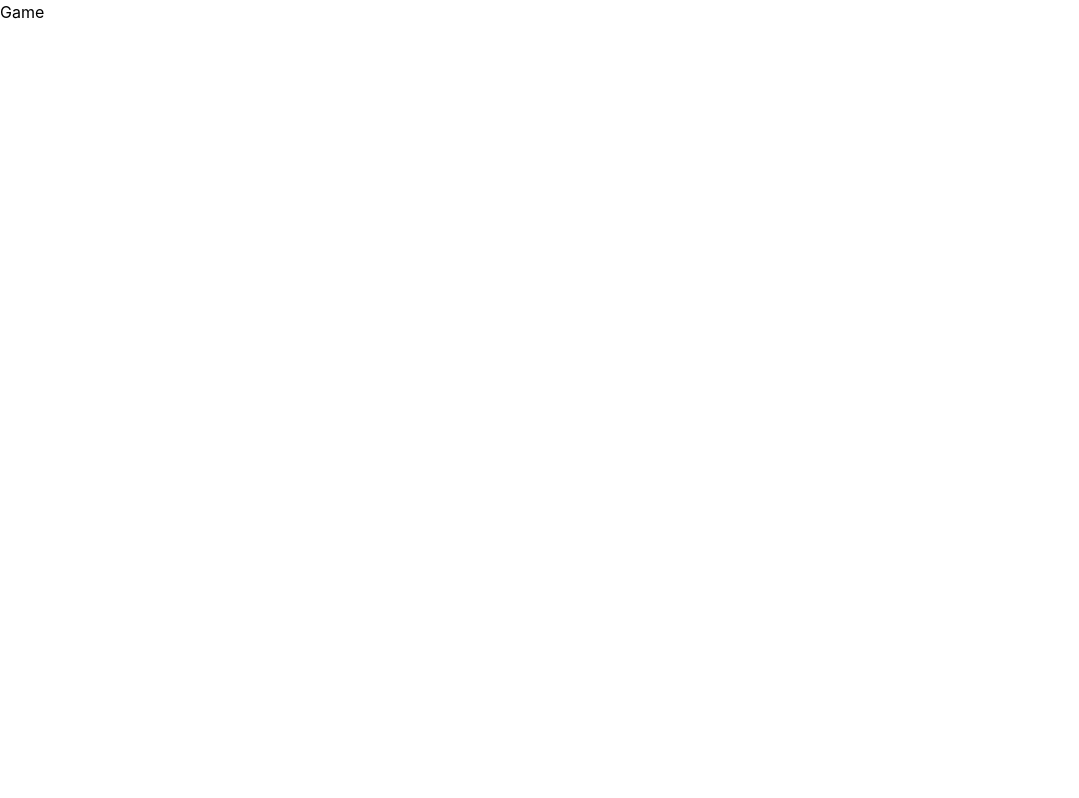
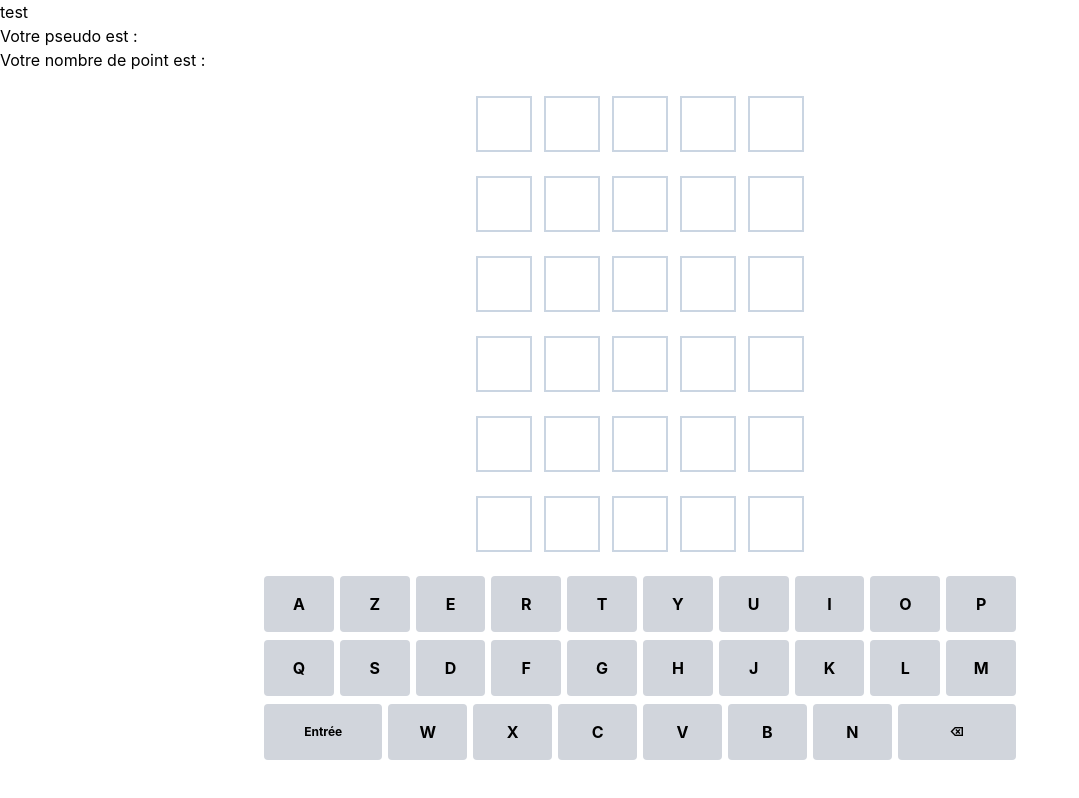
Before and after one commit to t3mq/projet-frontend, a React (Vite) app: page /partie in a window 1280 px wide. Shown: the whole page, without its empty margins (0-1079 px from the left). Built offline with nearby package versions, Linux system fonts and the light colour scheme.

Commit message:
ajout du clavier virtuel

```diff
--- a/src/components/Keyboard.jsx
+++ b/src/components/Keyboard.jsx
@@ -13,7 +13,13 @@ const STATUS_CLASSES = {
   absent: "bg-gray-500 text-white",
 };
 
-export default function Keyboard({ statuses, onLetter, onEnter, onDelete, disabled }) {
+export default function Keyboard({
+  statuses,
+  onLetter,
+  onEnter,
+  onDelete,
+  disabled,
+}) {
   function handleClick(key) {
     if (key === "ENTER") onEnter();
     else if (key === "DELETE") onDelete();
@@ -21,7 +27,7 @@ export default function Keyboard({ statuses, onLetter, onEnter, onDelete, disabl
   }
 
   return (
-    <div className="mx-auto flex max-w-lg flex-col gap-2">
+    <div className="mx-auto flex max-w-3xl w-full px-2 flex-col gap-2">
       {ROWS.map((row, i) => (
         <div className="flex justify-center gap-1.5" key={i}>
           {row.map((key) => {
--- /dev/null
+++ b/src/components/WordGrid.jsx
@@ -0,0 +1,101 @@
+import { useEffect, useState } from "react";
+import Keyboard from "./Keyboard";
+
+export default function Tableau() {
+  const [lignes, setLignes] = useState(["", "", "", "", "", ""]); // pour avoir les 6 lignes vides de départ
+
+  const [ligneActive, setLigneActive] = useState(0); // l'index de la ligne en cours d'utilisation
+
+  // ! ----------------fonction pour la logique du clavier virtuel/physique----------
+
+  // ? Fonction pour ajouter une lettre
+  const ajouterLettre = (lettre) => {
+    if (ligneActive >= 6) return; // Sécurité
+    const motActuel = lignes[ligneActive];
+
+    if (motActuel.length < 5) {
+      const nouvellesLignes = [...lignes];
+      nouvellesLignes[ligneActive] = motActuel + lettre;
+      setLignes(nouvellesLignes);
+    }
+  };
+
+  // ? Fonction pour effacer
+  const effacerLettre = () => {
+    if (ligneActive >= 6) return;
+    const motActuel = lignes[ligneActive];
+
+    if (motActuel.length > 0) {
+      const nouvellesLignes = [...lignes];
+      nouvellesLignes[ligneActive] = motActuel.slice(0, -1);
+      setLignes(nouvellesLignes);
+    }
+  };
+
+  // ? Fonction pour valider
+  const validerMot = () => {
+    if (ligneActive >= 6) return;
+    const motActuel = lignes[ligneActive];
+
+    if (motActuel.length === 5) {
+      setLigneActive((precedente) => precedente + 1);
+    }
+  };
+  // ! ------------------------------------------------------------
+
+  // ! logique des trois cas ( ajouter, effacer, valider) en appelant les fonctions défini plus haut
+  useEffect(() => {
+    const gererClavier = (evenement) => {
+      const touche = evenement.key.toUpperCase();
+
+      // On appelle les fonctions défini plus tot
+
+      // ? ajouter
+      if (/^[A-Z]$/.test(touche)) {
+        ajouterLettre(touche);
+      }
+      // ? supprimer
+      if (evenement.key === "Backspace") {
+        effacerLettre();
+      }
+      // ? valider
+      if (evenement.key === "Enter") {
+        validerMot();
+      }
+    };
+
+    window.addEventListener("keydown", gererClavier);
+    return () => window.removeEventListener("keydown", gererClavier);
+  }, [lignes, ligneActive]);
+
+  return (
+    // ! Affichage de la grille
+    <div className="flex flex-col gap-6 items-center mt-6">
+      {/* // ? la grille */}
+      {lignes.map((motDeLaLigne, indexLigne) => (
+        <div key={indexLigne} className="grid grid-cols-5 gap-3 w-fit">
+          {[0, 1, 2, 3, 4].map((indexCase) => {
+            const lettre = motDeLaLigne[indexCase] || "";
+
+            return (
+              <div
+                key={indexCase}
+                className="w-14 h-14 border-2 border-slate-300 flex items-center justify-center font-bold text-2xl uppercase"
+              >
+                {lettre}
+              </div>
+            );
+          })}
+        </div>
+      ))}
+      {/* // ? le clavier virtuel */}
+      <Keyboard
+        onLetter={ajouterLettre}
+        onDelete={effacerLettre}
+        onEnter={validerMot}
+        statuses={{}} // pour la couleur de chauqe touche
+        disabled={ligneActive >= 6}
+      />
+    </div>
+  );
+}
--- a/src/pages/Game.jsx
+++ b/src/pages/Game.jsx
@@ -1,3 +1,30 @@
+import { useState, useEffect } from "react";
+import Tableau from "../components/WordGrid";
+
+
 export default function Game() {
-    return <h1>Game</h1>
+  const [pseudo, setPseudo] = useState(""); // pour stocker le pseudo qui provient du local storage
+
+  useEffect(() => {
+    // ? Lire le texte brut enregistré sous la clé "joueur" dans le local storage
+    const texteSauvegarde = localStorage.getItem("joueur");
+
+    // vérifier qu'il y a bien quelque chose
+    if (texteSauvegarde) {
+      //  Reconvertir le texte JSON en véritable objet JS
+      const donnees = JSON.parse(texteSauvegarde);
+
+      // Mettre à jour le state avec le nom venant du local storage
+      setPseudo(donnees.nom);
+    }
+  }, []);
+
+  return (
+    <>
+      <div>test</div>
+      <div>Votre pseudo est : {pseudo}</div>
+      <div>Votre nombre de point est : </div>{" "}      {/* // ! à initialiser plus tard  */}
+      <Tableau/>
+    </>
+  );
 }
```
